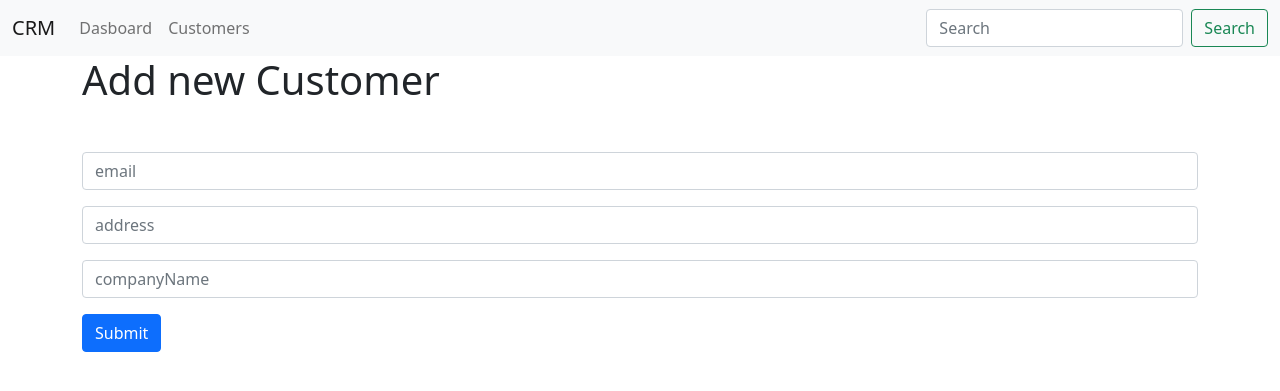
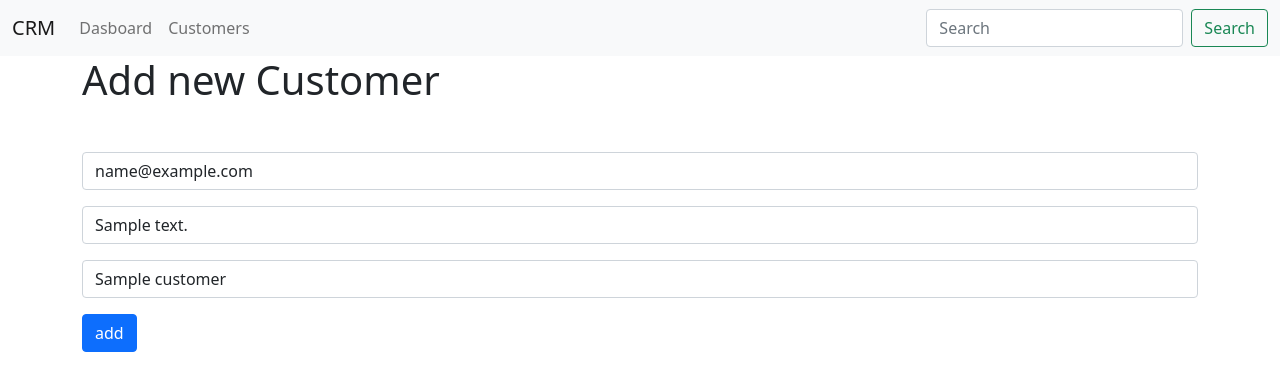
Before and after one commit to ThomasMouchelet/afpa-crm-mvc-poo, a PHP site: template templates/customer_form.php in a window 1280 px wide. Shown: the top 391 px of the page. Run offline with PHP 8.4, Linux system fonts and the light colour scheme; the template is opened without the code that fills it: most values are stand-ins (such as "Sample title", 1, 10 or a date in 2020); data that the repository does not hold is empty.

Commit message:
edit customer

```diff
--- a/config/Router.php
+++ b/config/Router.php
@@ -29,7 +29,9 @@ class Router
             } elseif ($_GET['route'] === "invoices/add") {
                 $this->invoiceController->newInvoice($_POST);
             } elseif ($_GET['route'] === "customers/add") {
-                $this->customerController->newCustomer($_POST);
+                $this->customerController->formCustomer($_POST);
+            } elseif ($_GET['route'] === "customers/edit") {
+                $this->customerController->formCustomer($_POST);
             } elseif ($_GET['route'] === "customers/delete") {
                 $this->customerController->deleteCustomer($_GET);
             } else {
--- a/templates/customer_form.php
+++ b/templates/customer_form.php
@@ -1,16 +1,20 @@
-<?php $this->title = "Add new customer"; ?>
+<?php $this->title =  $editMode ? "Edit" : "Add new" . " customer"; ?>
 
-<h1>Add new Customer</h1>
+<h1><?= $editMode ? "Edit" : "Add new" ?> Customer</h1>
 
 <form class="mt-5" method="post" action="?route=customers/add">
     <div class="mb-3">
-        <input type="email" class="form-control" name="email" placeholder="email">
+        <input type="email" class="form-control" name="email" placeholder="email" value="<?= htmlspecialchars($customer->getEmail()); ?>">
     </div>
     <div class="mb-3">
-        <input type="text" class="form-control" name="address" placeholder="address">
+        <input type="text" class="form-control" name="address" placeholder="address" value="<?= htmlspecialchars($customer->getAddress()); ?>">
     </div>
     <div class="mb-3">
-        <input type="text" class="form-control" name="companyName" placeholder="companyName">
+        <input type="text" class="form-control" name="companyName" placeholder="companyName" value="<?= htmlspecialchars($customer->getCompanyName()); ?>">
     </div>
-    <input type="submit" class="btn btn-primary" name="submit">
+    <?php if ($editMode) : ?>
+        <input type="submit" class="btn btn-primary" name="edit" value="edit">
+    <?php else : ?>
+        <input type="submit" class="btn btn-primary" name="submit" value="add">
+    <?php endif ?>
 </form>
--- a/templates/customers.php
+++ b/templates/customers.php
@@ -18,7 +18,7 @@
                 <td><?= htmlspecialchars($customer->getEmail()) ?></td>
                 <td>xxxx</td>
                 <td>
-                    <button class="btn btn-primary">Edit</button>
+                    <a href="?route=customers/edit&id=<?= htmlspecialchars($customer->getId()) ?>" class="btn btn-primary">Edit</a>
                     <a href="?route=customers/delete&id=<?= htmlspecialchars($customer->getId()) ?>" class="btn btn-danger">Delete</a>
                 </td>
             </tr>
```
Also changed, not shown: src/Controller/CustomerController.php (+21 -3 lines), src/Repository/CustomerRepository.php (+13 -0 lines), src/Repository/ManagerRepository.php (+11 -0 lines).
